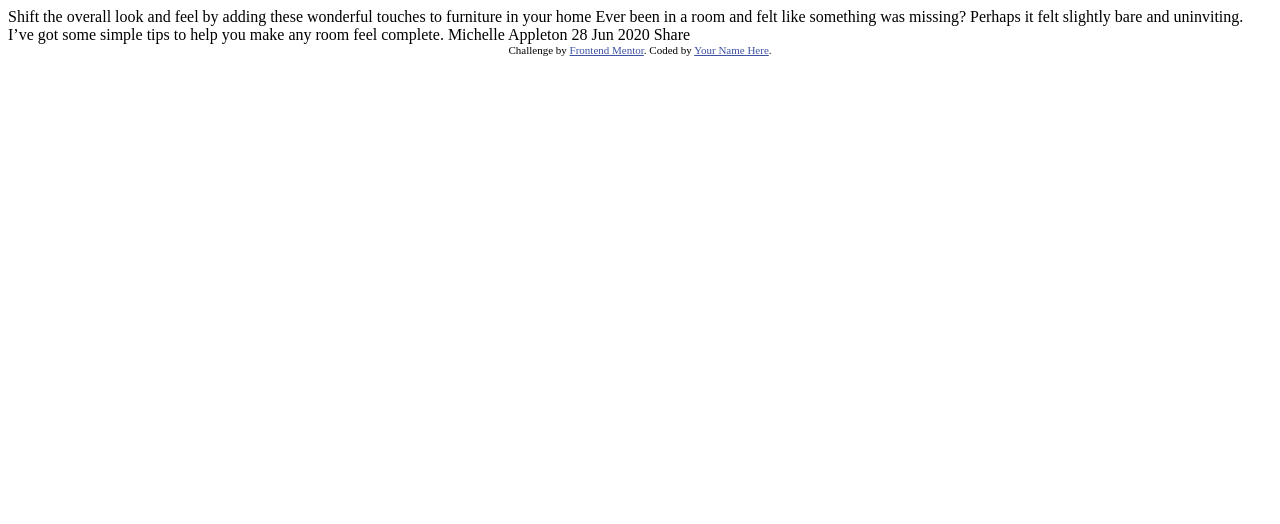
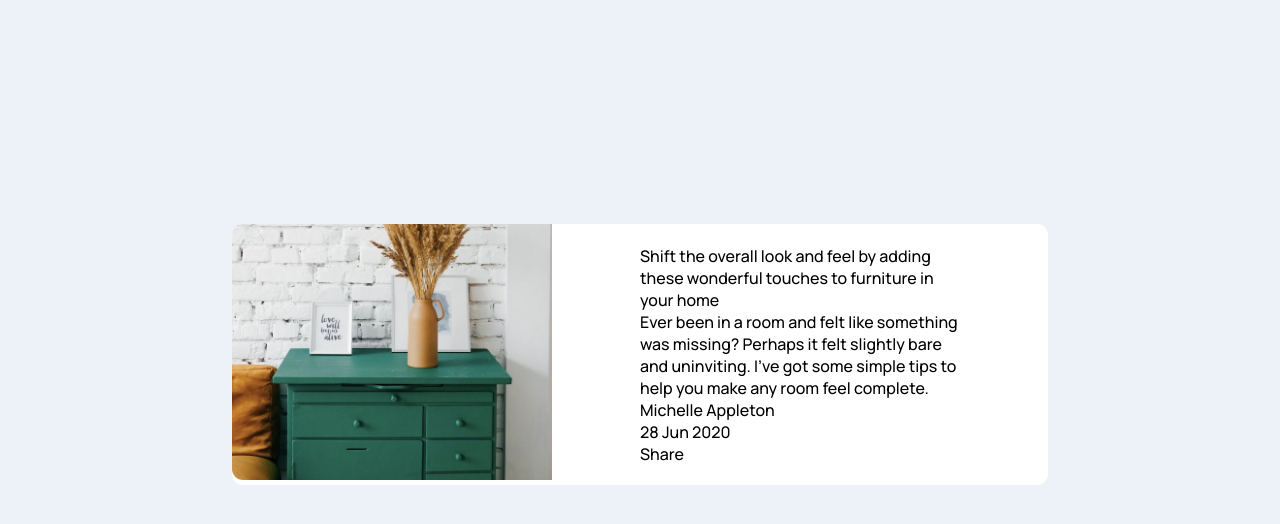
Before and after one commit to dehfachini/article-preview-component-master, a plain HTML site: page index.html in a window 1280 px wide. Drawn offline with Linux system fonts and the light colour scheme.

Commit message:
add var and divs

```diff
--- /dev/null
+++ b/css/styles.css
@@ -0,0 +1,36 @@
+:root {
+    --very-dark-grayish-blue: hsl(217, 19%, 35%);
+    --desaturated-dark-blue: hsl(214, 17%, 51%);
+    --grayish-blue: hsl(212, 23%, 69%);
+    --light-grayish-blue: hsl(210, 46%, 95%);
+    --font-size: 13px;
+    --font-family: 'Manrope', sans-serif;
+}
+
+body {
+    font-family: 'Manrope', sans-serif;
+    background-color: var(--light-grayish-blue);
+}
+
+
+.container {
+    background-color: #fff;
+    margin: 14rem;
+    border-radius: 0.7rem;
+
+
+}
+.inner-container {
+    display: flex;
+
+}
+
+.image img {
+    width: 20rem;
+    border-radius: 0.7rem 0 0 0.7rem;
+}
+
+.rightside {
+    width: 20rem;
+    margin: auto;
+}
--- a/index.html
+++ b/index.html
@@ -1,36 +1,58 @@
 <!DOCTYPE html>
 <html lang="en">
+
 <head>
   <meta charset="UTF-8">
-  <meta name="viewport" content="width=device-width, initial-scale=1.0"> <!-- displays site properly based on user's device -->
+  <meta name="viewport" content="width=device-width, initial-scale=1.0">
 
   <link rel="icon" type="image/png" sizes="32x32" href="./images/favicon-32x32.png">
+  <link rel="preconnect" href="https://fonts.googleapis.com">
+  <link rel="preconnect" href="https://fonts.gstatic.com" crossorigin>
+  <link href="https://fonts.googleapis.com/css2?family=Manrope:wght@500;700&display=swap" rel="stylesheet">
+  <link rel="stylesheet" href="./css/styles.css">
+
 
   <title>Frontend Mentor | Article preview component</title>
 
-  <!-- Feel free to remove these styles or customise in your own stylesheet 👍 -->
-  <style>
-    .attribution { font-size: 11px; text-align: center; }
-    .attribution a { color: hsl(228, 45%, 44%); }
-  </style>
+
+
 </head>
+
 <body>
+  <div class="container">
+    <div class="inner-container">
+      <div class="leftside">
+        <div class="image">
+          <img src="./images/drawers.jpg" alt="drawers">
 
-  Shift the overall look and feel by adding these wonderful
-  touches to furniture in your home
+        </div>
+      </div>
+      <div class="rightside">
+        <div class="title">
+          Shift the overall look and feel by adding these wonderful
+          touches to furniture in your home
+        </div>
+        <div class="text">
+          Ever been in a room and felt like something was missing? Perhaps
+          it felt slightly bare and uninviting. I’ve got some simple tips
+          to help you make any room feel complete.
+        </div>
+        <div class="personal-information">
+          <div class="name">
+            Michelle Appleton
+          </div>
+          <div class="date">
+            28 Jun 2020
+          </div>
+        </div>
 
-  Ever been in a room and felt like something was missing? Perhaps
-  it felt slightly bare and uninviting. I’ve got some simple tips
-  to help you make any room feel complete.
+        <div class="icon">
+          Share
+        </div>
 
-  Michelle Appleton
-  28 Jun 2020
-
-  Share
-
-  <div class="attribution">
-    Challenge by <a href="https://www.frontendmentor.io?ref=challenge" target="_blank">Frontend Mentor</a>.
-    Coded by <a href="#">Your Name Here</a>.
+      </div>
+    </div>
   </div>
 </body>
+
 </html>
```
